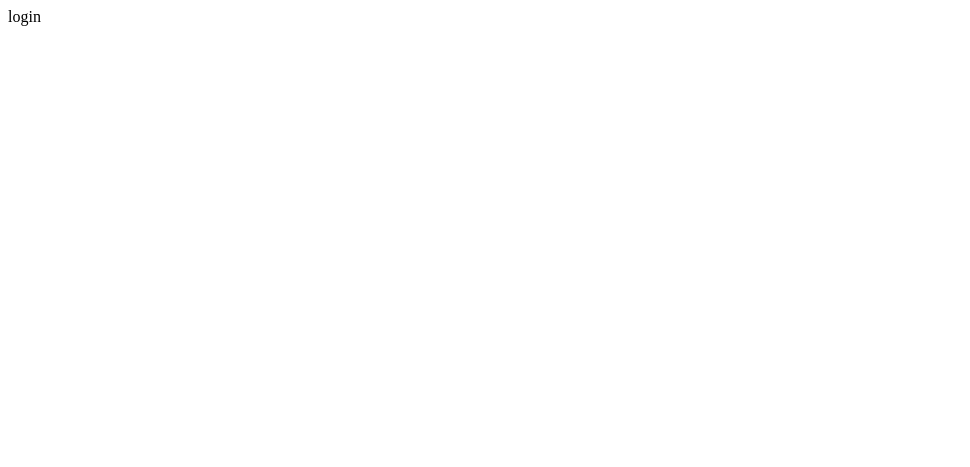
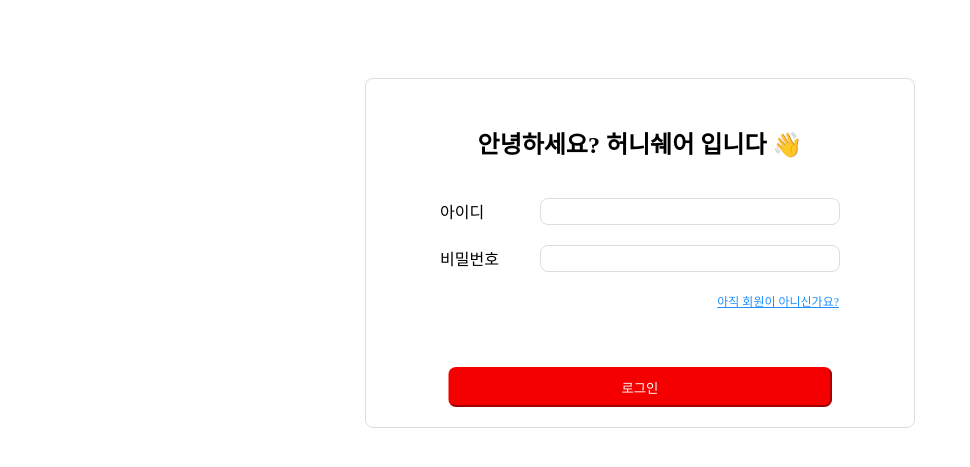
Before and after one commit to with-key/hanghae99_mini_team8, a Flask app: page /login_page in a window 1280 px wide. Before the commit the part shown is almost empty. Shown: the top 467 px of the page, without its empty margins (0-970 px from the left). Run offline with Flask 2, Linux system fonts and the light colour scheme.

Commit message:
#6 login form html

```diff
--- a/templates/login.html
+++ b/templates/login.html
@@ -1 +1,34 @@
-<div>login</div>
+<!-- footer include 예정 -->
+<!DOCTYPE html>
+<html lang="en">
+
+<head>
+    <meta charset="UTF-8">
+    <meta http-equiv="X-UA-Compatible" content="IE=edge">
+    <meta name="viewport" content="width=device-width, initial-scale=1.0">
+    <link rel="stylesheet" href="../static/css/style.css">
+    <title>Document</title>
+</head>
+
+<body>
+
+    <section class="section_login">
+        <div class="login">
+            <h1 class="login_title">안녕하세요? 허니쉐어 입니다 👋</h1>
+            <form action="POST" class="login_form">
+                <div class="form_row">
+                    <label for="id" class="login_label">아이디</label>
+                    <input type="text" name="id" class="login_input">
+                </div>
+                <div class="form_row">
+                    <label for=" password" class="login_label">비밀번호</label>
+                    <input type="password" name="password" class="login_input">
+                </div>
+                <a href="#" class="link_signup">아직 회원이 아니신가요?</a>
+                <input type="submit" value="로그인" class="btn-primary login_btn ">
+            </form>
+        </div>
+    </section>
+</body>
+
+</html>
```
